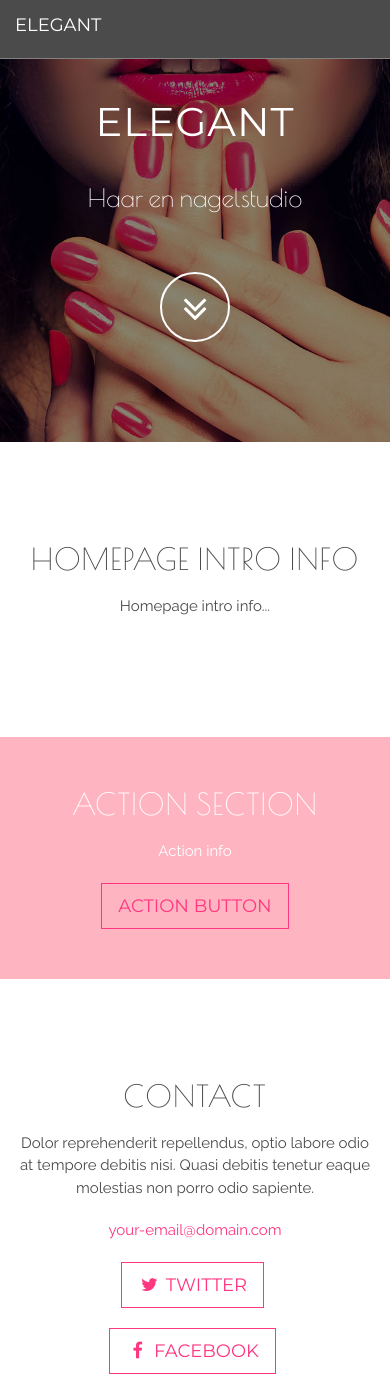
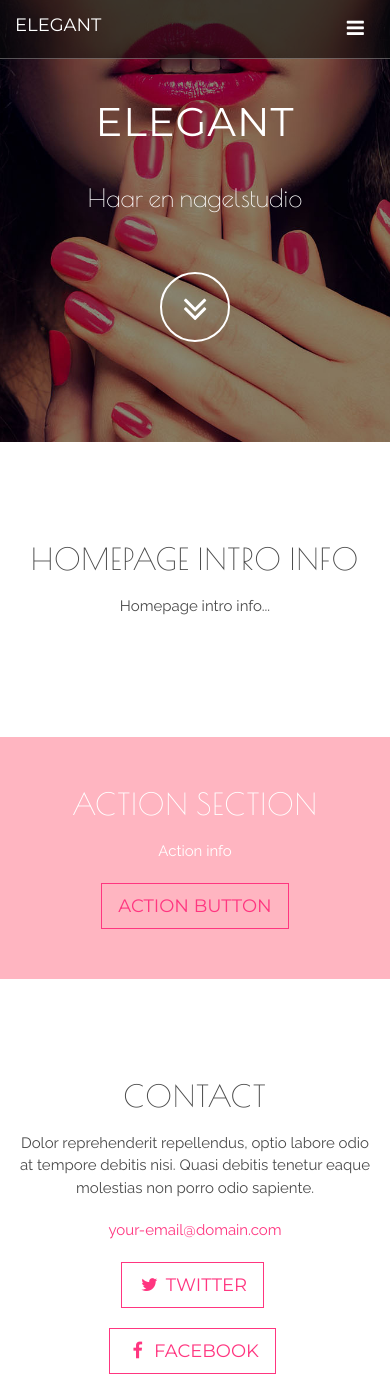
Before and after one commit to vickyvdds/elegant.liedekerke, a Jekyll site: the page built from index.html, in a window 390 px wide and 1400 px high. Built offline with Jekyll 4.4.1, drawn with Linux system fonts in a browser that asks for light colours.

Commit message:
Design optimizations

```diff
--- a/_includes/css/elegant.css
+++ b/_includes/css/elegant.css
@@ -63,7 +63,7 @@ a:focus {
     border-bottom: 1px solid rgba(255,255,255,.3);
     text-transform: uppercase;
     font-family: Montserrat,"Helvetica Neue",Helvetica,Arial,sans-serif;
-    background-color: {{ site.color.primary-dark }};
+    background-color: rgba(10, 10, 10, 0.6);
 }
 
 .navbar-custom .navbar-brand {
@@ -81,6 +81,10 @@ a:focus {
 .navbar-custom .navbar-brand .navbar-toggle {
     padding: 4px 6px;
     font-size: 16px;
+    color: #fff;
+}
+
+.navbar-toggle {
     color: #fff;
 }
 
--- a/_includes/nav.html
+++ b/_includes/nav.html
@@ -27,7 +27,7 @@
                     <a href="/nagelstudio">Nagelstudio</a>
                 </li>
                 <li>
-                    <a class="page-scroll" href="#download">Prijzen</a>
+                    <a href="/prijslijst">Prijzen</a>
                 </li>
                 <li>
                     <a href="/contact">Contact</a>
```
Also changed, not shown: _pages/pricelist.html (added, +15 -0 lines).
